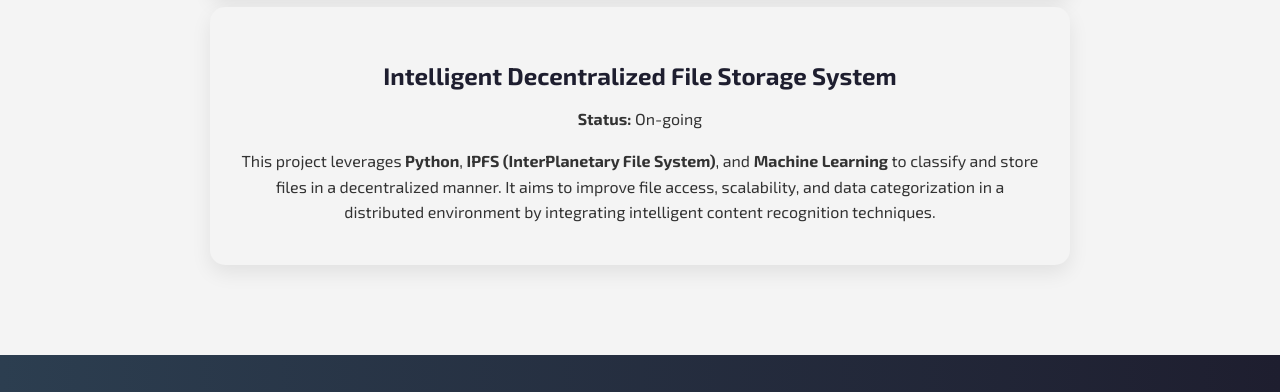
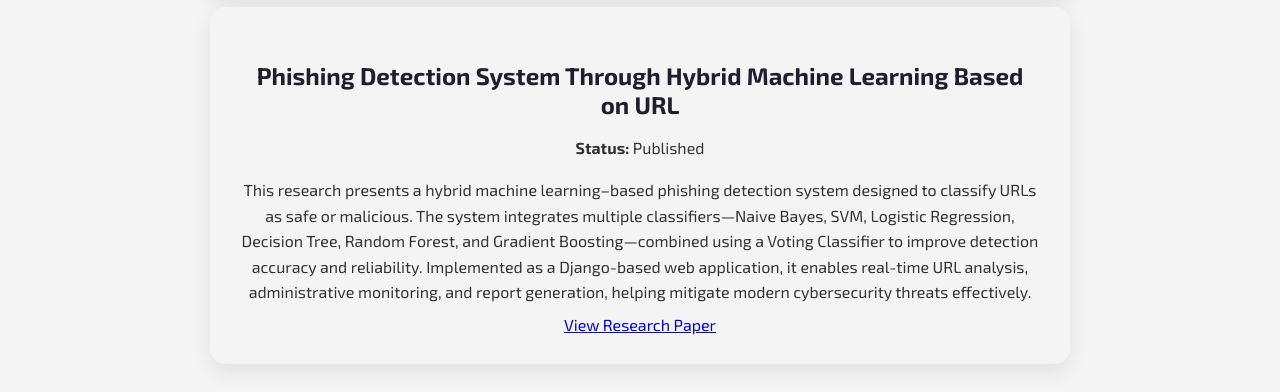
Before and after one commit to SaitejaPonugoti/personal_website, a plain HTML site: page index.html in a window 1280 px wide. Shown: the part 2784-3176 px from the top of the page. Drawn offline with Linux system fonts and the light colour scheme.

Commit message:
research update

```diff
--- a/index.html
+++ b/index.html
@@ -107,12 +107,17 @@
             </p>
           </div>
           <div class="research-card">
-            <h3>Intelligent Decentralized File Storage System</h3>
-            <p><strong>Status:</strong> On-going</p>
+            <h3>Phishing Detection System Through Hybrid Machine Learning Based on URL</h3>
+            <p><strong>Status:</strong> Published</p>
             <p>
-              This project leverages <strong>Python</strong>, <strong>IPFS (InterPlanetary File System)</strong>, and <strong>Machine Learning</strong> to classify and store files in a decentralized manner.
-              It aims to improve file access, scalability, and data categorization in a distributed environment by integrating intelligent content recognition techniques.
+               This research presents a hybrid machine learning–based phishing detection system designed to classify URLs as safe or malicious. The system integrates multiple classifiers—Naive Bayes, SVM,
+               Logistic Regression, Decision Tree, Random Forest, and Gradient Boosting—combined using a Voting Classifier to improve detection accuracy and reliability.
+               Implemented as a Django-based web application, it enables real-time URL analysis, administrative monitoring, and report generation, helping mitigate modern cybersecurity
+               threats effectively.
             </p>
+             <a href="http://www.jetir.org/view?paper=JETIR2506315" target="_blank" class="research-link">
+                View Research Paper
+              </a>
           </div>
         </div>
       </section>
```
